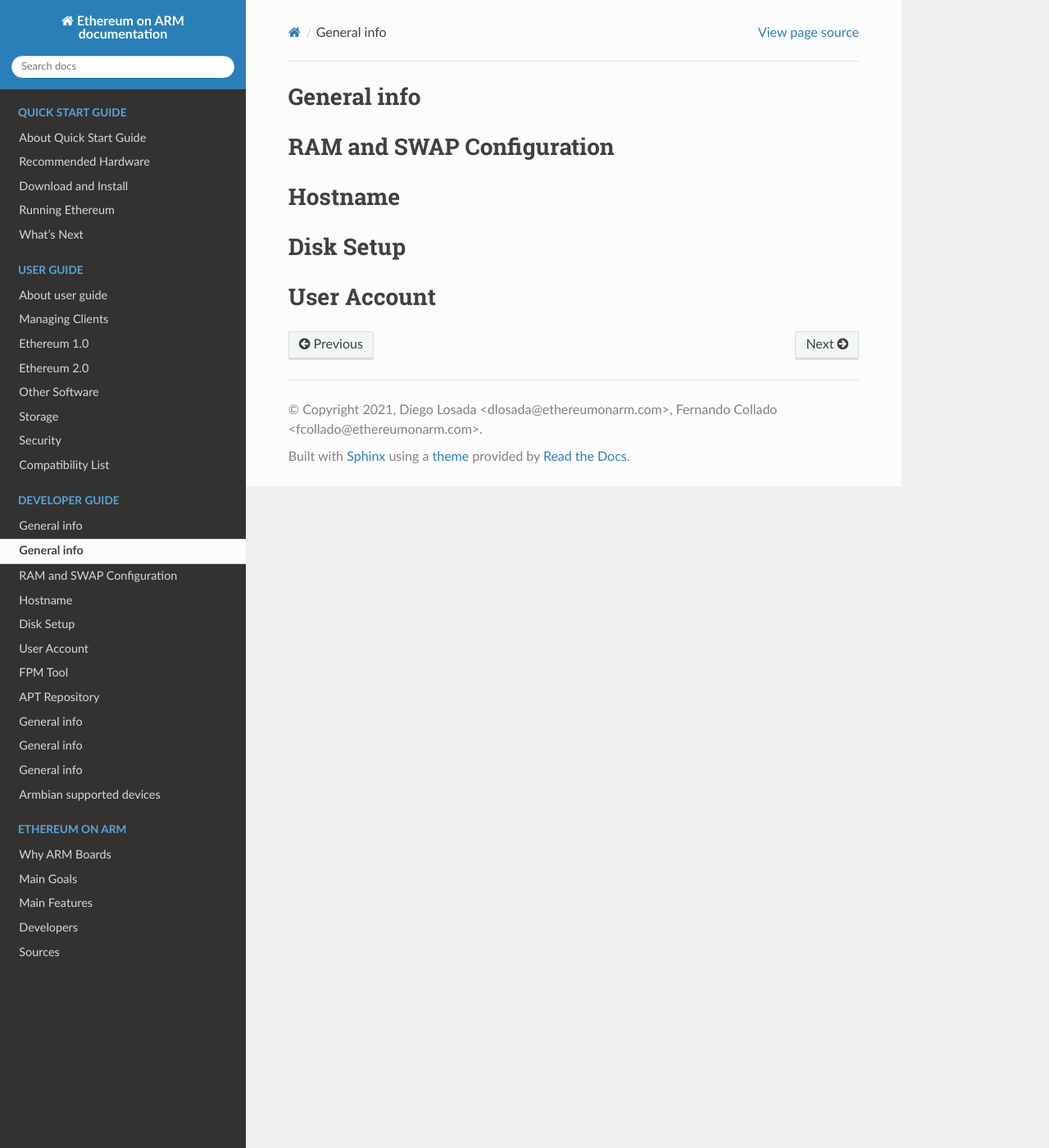
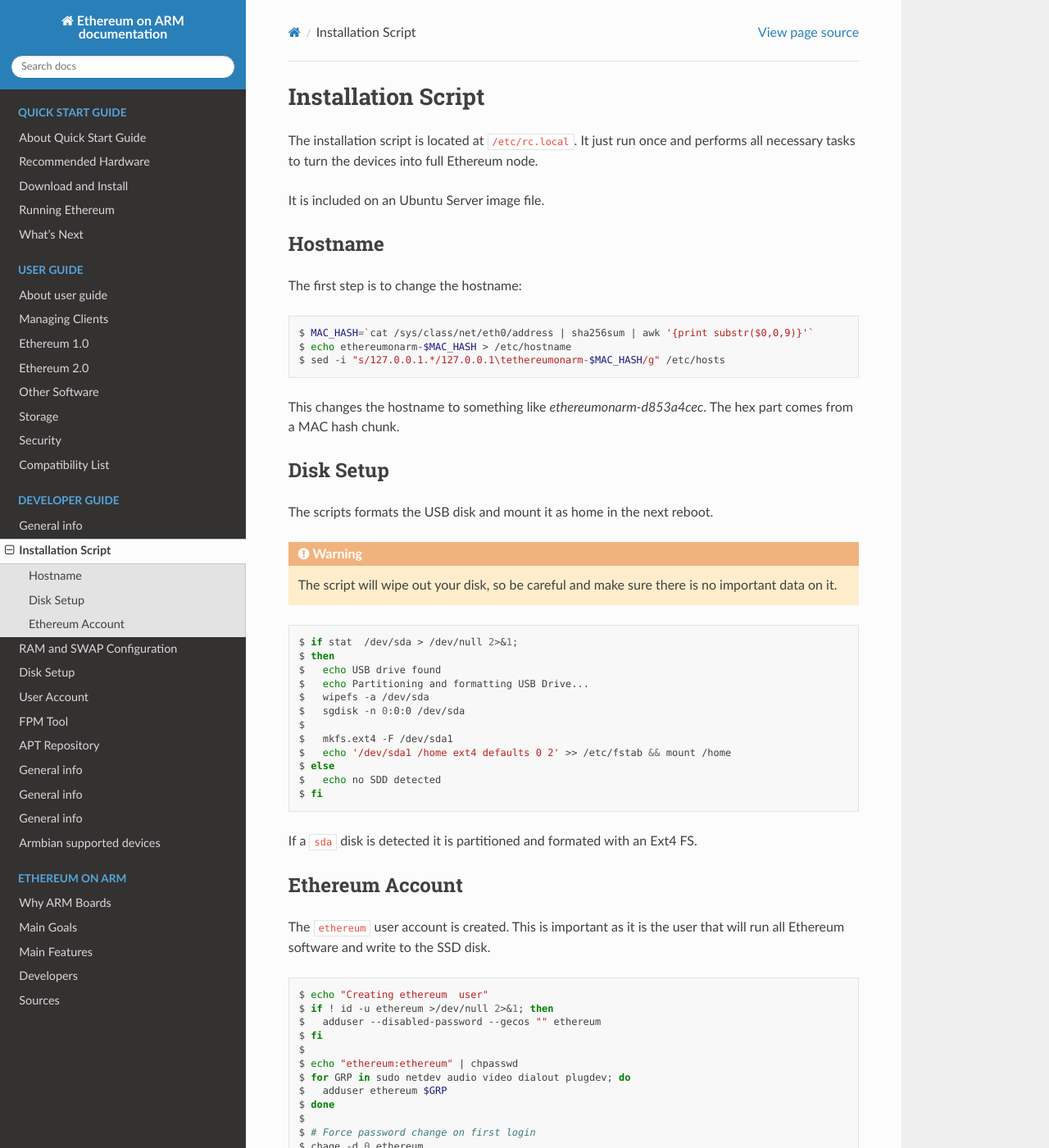
Before and after one commit to EOA-Blockchain-Labs/ethereumonarm, a Sphinx documentation site: the page built from docs/developer-guide/installation-script.rst, in a window 1280 px wide and 1400 px high. Shown: the whole window at 82% size. Built offline with Sphinx 7.4.7 and the Read the Docs theme 2.0.0, drawn with Linux system fonts in a browser that asks for light colours; some of the changed text lies outside the part shown.

Commit message:
added doc changes

```diff
--- a/docs/developer-guide/installation-script.rst
+++ b/docs/developer-guide/installation-script.rst
@@ -1,14 +1,84 @@
 .. Ethereum on ARM documentation documentation master file, created by
    sphinx-quickstart on Wed Jan 13 19:04:18 2021.
 
-General info
-============
+Installation Script
+===================
+
+The installation script is located at ``/etc/rc.local``. It just run once and
+performs all necessary tasks to turn the devices into full Ethereum node.
+
+It is included on an Ubuntu Server image file.
+
+Hostname
+--------
+
+The first step is to change the hostname:
+
+.. prompt:: bash $
+
+  MAC_HASH=`cat /sys/class/net/eth0/address | sha256sum | awk '{print substr($0,0,9)}'`
+  echo ethereumonarm-$MAC_HASH > /etc/hostname
+  sed -i "s/127.0.0.1.*/127.0.0.1\tethereumonarm-$MAC_HASH/g" /etc/hosts
+
+This changes the hostname to something like *ethereumonarm-d853a4cec*. The hex part
+comes from a MAC hash chunk.
+
+Disk Setup
+----------
+
+The scripts formats the USB disk and mount it as home in the next reboot.
+
+.. warning::
+
+  The script will wipe out your disk, so be careful and make sure there is no important
+  data on it.
+
+.. prompt:: bash $
+
+  if stat  /dev/sda > /dev/null 2>&1;
+  then
+    echo USB drive found
+    echo Partitioning and formatting USB Drive...
+    wipefs -a /dev/sda
+    sgdisk -n 0:0:0 /dev/sda
+
+    mkfs.ext4 -F /dev/sda1
+    echo '/dev/sda1 /home ext4 defaults 0 2' >> /etc/fstab && mount /home
+  else
+    echo no SDD detected
+  fi
+
+If a ``sda`` disk is detected it is partitioned and formated with an Ext4 FS.
+
+
+Ethereum Account
+----------------
+
+The ``ethereum`` user account is created. This is important as it is the user that will run
+all Ethereum software and write to the SSD disk.
+
+.. prompt:: bash $
+
+  echo "Creating ethereum  user"
+  if ! id -u ethereum >/dev/null 2>&1; then
+    adduser --disabled-password --gecos "" ethereum
+  fi
+
+  echo "ethereum:ethereum" | chpasswd
+  for GRP in sudo netdev audio video dialout plugdev; do
+    adduser ethereum $GRP
+  done
+
+  # Force password change on first login
+  chage -d 0 ethereum
+
+The last command will force the user to change the default password (``ethereum``) on the
+first log in.
 
 RAM and SWAP Configuration
 ==========================
 
-Hostname
-========
+
 
 Disk Setup
 ==========
```
Also changed, not shown: docs/ethereum-on-arm/main-features.rst (+14 -0 lines), docs/ethereum-on-arm/main-goals.rst (+11 -0 lines), docs/ethereum-on-arm/why-arm-boards.rst (+9 -0 lines), docs/user-guide/other-ethereum-software.rst (+7 -4 lines).
